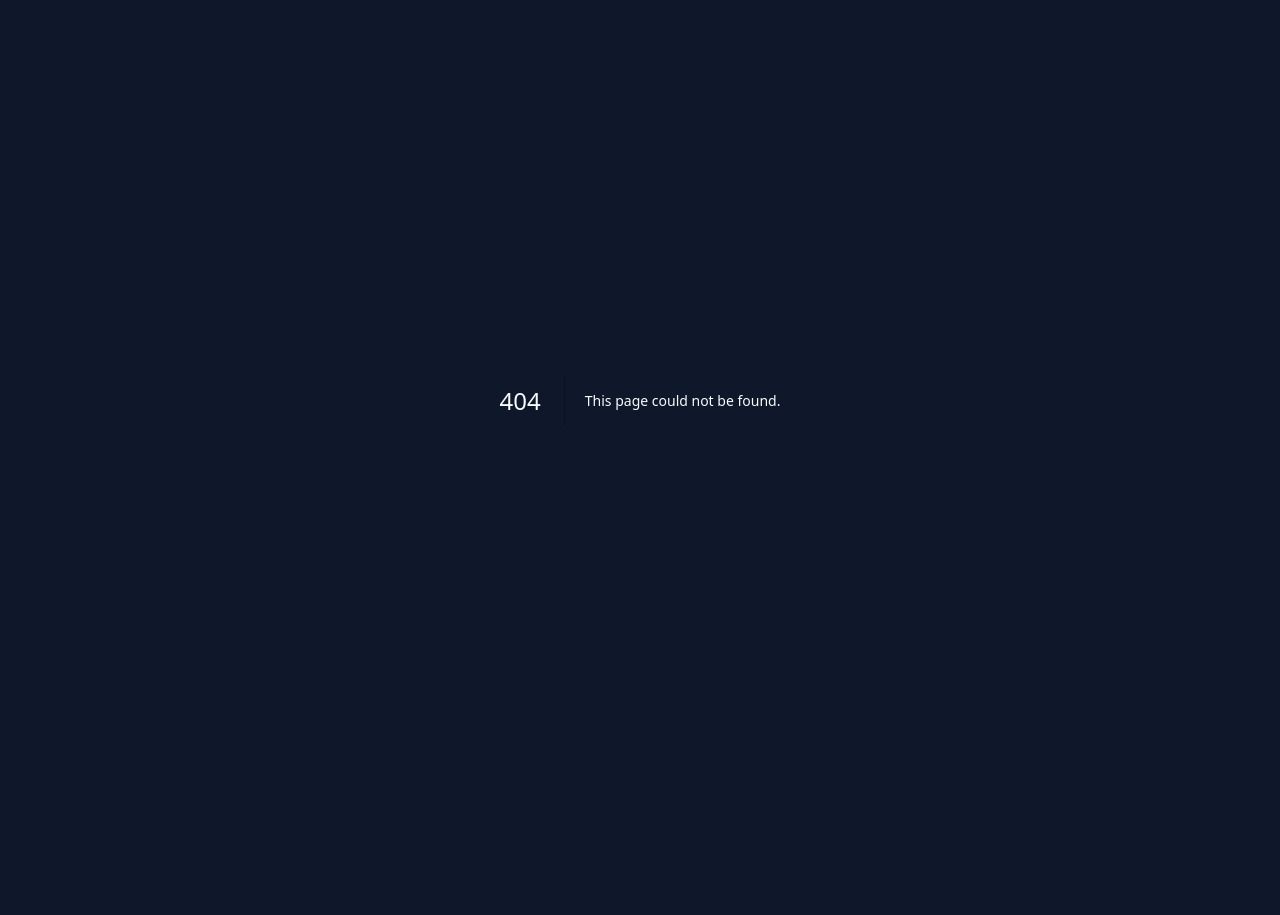
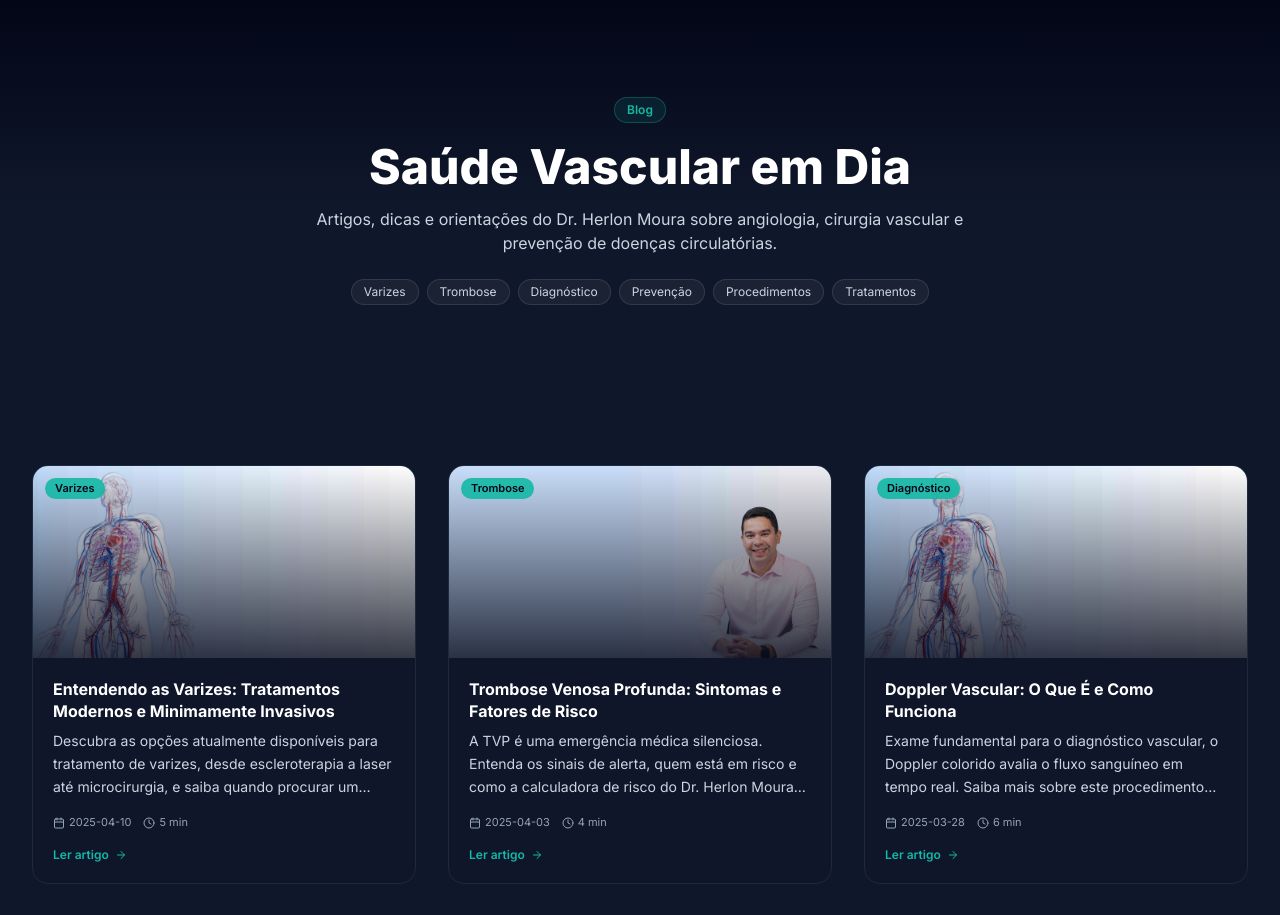
Before and after one commit to hudsonargollo/herlonmoura, a Next.js app: page /blog in a window 1280 px wide. Before the commit this address had no page. Shown: the top 915 px of the page. Before the commit the page ends 800 px from the top, so only its background shows below. Built offline with nearby package versions, Linux system fonts and the light colour scheme.

Commit message:
feat: add blog page with article cards
- Blog index at /blog with 6 placeholder articles
- ArticleCard component with image, category, meta, CTA
- Matched existing site structure and design tokens
- Build passes, deployed to Cloudflare Pages

```diff
--- /dev/null
+++ b/app/blog/page.tsx
@@ -0,0 +1,128 @@
+import React from 'react';
+import Link from 'next/link';
+import { ArticleCard } from '@/components/ArticleCard';
+
+interface BlogPost {
+  slug: string;
+  title: string;
+  excerpt: string;
+  date: string;
+  readingTime: string;
+  category: string;
+  image: string;
+}
+
+const BLOG_POSTS: BlogPost[] = [
+  {
+    slug: 'entendendo-varizes-tratamento-moderno',
+    title: 'Entendendo as Varizes: Tratamentos Modernos e Minimamente Invasivos',
+    excerpt: 'Descubra as opções atualmente disponíveis para tratamento de varizes, desde escleroterapia a laser até microcirurgia, e saiba quando procurar um angiologista.',
+    date: '2025-04-10',
+    readingTime: '5 min',
+    category: 'Varizes',
+    image: '/images/banner-vascular.jpg',
+  },
+  {
+    slug: 'trombose-venosa-profunda-sintomas-risco',
+    title: 'Trombose Venosa Profunda: Sintomas e Fatores de Risco',
+    excerpt: 'A TVP é uma emergência médica silenciosa. Entenda os sinais de alerta, quem está em risco e como a calculadora de risco do Dr. Herlon Moura pode ajudar.',
+    date: '2025-04-03',
+    readingTime: '4 min',
+    category: 'Trombose',
+    image: '/images/banner-home.jpg',
+  },
+  {
+    slug: 'doppler-vascular-o-que-e-como-funciona',
+    title: 'Doppler Vascular: O Que É e Como Funciona',
+    excerpt: 'Exame fundamental para o diagnóstico vascular, o Doppler colorido avalia o fluxo sanguíneo em tempo real. Saiba mais sobre este procedimento indolor e realizado no consultório.',
+    date: '2025-03-28',
+    readingTime: '6 min',
+    category: 'Diagnóstico',
+    image: '/images/banner-vascular.jpg',
+  },
+  {
+    slug: 'prevencao-doencas-vascular-idoso',
+    title: 'Prevenção de Doenças Vasculares: Cuidados Após os 50 Anos',
+    excerpt: 'A partir dos 50 anos, a saúde vascular exige atenção especial. Conheça os cuidados essenciais, exames recomendados e sinais que não devem ser ignorados.',
+    date: '2025-03-20',
+    readingTime: '5 min',
+    category: 'Prevenção',
+    image: '/images/banner-home.jpg',
+  },
+  {
+    slug: 'escleroterapia-espuma-densa-ecoguiada',
+    title: 'Escleroterapia com Espuma Densa: O Que Esperar',
+    excerpt: 'Procedimento ecoguiado realizado em consultório para varizes e vasinhos estéticos. Saiba como funciona, recuperação e resultados esperados com a técnica de espuma densa.',
+    date: '2025-03-14',
+    readingTime: '4 min',
+    category: 'Procedimentos',
+    image: '/images/banner-vascular.jpg',
+  },
+  {
+    slug: 'cirurgia-endovascular-laser',
+    title: 'Cirurgia Endovascular a Laser: Tecnologia e Resultados',
+    excerpt: 'A tecnologia laser revolucionou o tratamento vascular. Entenda as diferenças entre laser endovenoso e transdérmico, indicações e taxa de satisfação dos pacientes.',
+    date: '2025-03-07',
+    readingTime: '7 min',
+    category: 'Tratamentos',
+    image: '/images/banner-home.jpg',
+  },
+];
+
+export const metadata = {
+  title: 'Blog – Dr. Herlon Moura | Angiologia e Cirurgia Vascular',
+  description:
+    'Artigos sobre saúde vascular, tratamentos de varizes, trombose, Doppler e prevenção. Orientações do Dr. Herlon Moura, angiologista em Salvador.',
+  keywords: [
+    'blog angiologista Salvador',
+    'varizes tratamento',
+    'trombose venosa',
+    'doppler vascular',
+    'cirurgia vascular Salvador',
+  ],
+  openGraph: {
+    title: 'Blog – Dr. Herlon Moura',
+    description: 'Artigos sobre saúde vascular e tratamentos modernos.',
+    type: 'website',
+  },
+};
+
+export default function BlogPage() {
+  return (
+    <main className="min-h-screen bg-dark-elevated text-slate-100">
+      <section className="py-16 sm:py-24 bg-gradient-to-b from-slate-950 via-dark-elevated to-dark-elevated">
+        <div className="container mx-auto px-4 sm:px-6 lg:px-8 text-center">
+          <span className="inline-block rounded-full border border-surgical-teal/30 bg-surgical-teal/10 px-3 py-1 text-xs font-semibold text-surgical-teal mb-3">
+            Blog
+          </span>
+          <h1 className="mt-2 text-3xl font-extrabold sm:text-4xl lg:text-5xl text-white">
+            Saúde Vascular em Dia
+          </h1>
+          <p className="mt-4 text-base text-slate-300 max-w-2xl mx-auto">
+            Artigos, dicas e orientações do Dr. Herlon Moura sobre angiologia, cirurgia vascular e prevenção de doenças circulatórias.
+          </p>
+          <div className="mt-6 flex flex-wrap justify-center gap-2">
+            {['Varizes', 'Trombose', 'Diagnóstico', 'Prevenção', 'Procedimentos', 'Tratamentos'].map((cat) => (
+              <span
+                key={cat}
+                className="rounded-full border border-white/10 bg-white/5 px-3 py-1 text-xs text-slate-300"
+              >
+                {cat}
+              </span>
+            ))}
+          </div>
+        </div>
+      </section>
+
+      <section className="py-12 sm:py-16 bg-dark-elevated">
+        <div className="container mx-auto px-4 sm:px-6 lg:px-8">
+          <div className="grid grid-cols-1 gap-8 sm:grid-cols-2 lg:grid-cols-3">
+            {BLOG_POSTS.map((post) => (
+              <ArticleCard key={post.slug} post={post} />
+            ))}
+          </div>
+        </div>
+      </section>
+    </main>
+  );
+}
--- /dev/null
+++ b/components/ArticleCard.tsx
@@ -0,0 +1,70 @@
+'use client';
+
+import React from 'react';
+import Image from 'next/image';
+import Link from 'next/link';
+import { Calendar, Clock, Tag, ArrowRight } from 'lucide-react';
+
+interface ArticleCardProps {
+  post: {
+    slug: string;
+    title: string;
+    excerpt: string;
+    date: string;
+    readingTime: string;
+    category: string;
+    image: string;
+  };
+}
+
+export function ArticleCard({ post }: ArticleCardProps) {
+  return (
+    <article className="group flex flex-col overflow-hidden rounded-2xl border border-slate-800 bg-slate-900/60 transition-all hover:border-surgical-teal/40 hover:bg-slate-900/90 hover:shadow-xl hover:shadow-surgical-teal/5">
+      {/* Image */}
+      <div className="relative h-48 overflow-hidden">
+        <Image
+          src={post.image}
+          alt={post.title}
+          fill
+          className="object-cover transition-transform duration-500 group-hover:scale-105"
+          sizes="(max-width: 640px) 100vw, (max-width: 1024px) 50vw, 33vw"
+        />
+        <div className="absolute inset-0 bg-gradient-to-t from-slate-950/80 to-transparent" />
+        <span className="absolute top-3 left-3 rounded-full bg-surgical-teal/90 px-2.5 py-0.5 text-[11px] font-semibold text-slate-950">
+          {post.category}
+        </span>
+      </div>
+
+      {/* Content */}
+      <div className="flex flex-1 flex-col p-5">
+        <h3 className="text-base font-bold text-white leading-snug group-hover:text-surgical-teal transition-colors line-clamp-2">
+          {post.title}
+        </h3>
+        <p className="mt-2 flex-1 text-sm text-slate-300 leading-relaxed line-clamp-3">
+          {post.excerpt}
+        </p>
+
+        {/* Meta */}
+        <div className="mt-4 flex items-center gap-3 text-[11px] text-slate-400">
+          <span className="flex items-center gap-1">
+            <Calendar className="h-3 w-3" />
+            {post.date}
+          </span>
+          <span className="flex items-center gap-1">
+            <Clock className="h-3 w-3" />
+            {post.readingTime}
+          </span>
+        </div>
+
+        {/* CTA */}
+        <Link
+          href={`/blog/${post.slug}`}
+          className="mt-4 inline-flex items-center gap-1.5 text-xs font-semibold text-surgical-teal hover:text-teal-300 transition-colors"
+        >
+          Ler artigo
+          <ArrowRight className="h-3 w-3" />
+        </Link>
+      </div>
+    </article>
+  );
+}
--- a/components/index.ts
+++ b/components/index.ts
@@ -15,3 +15,4 @@ export { DVTRiskCalculator } from './DVTRiskCalculator';
 export { DVTModal } from './DVTModal';
 export { SocialProofTicker } from './SocialProofTicker';
 export { SymptomNavigator } from './SymptomNavigator';
+export { ArticleCard } from './ArticleCard';
```
